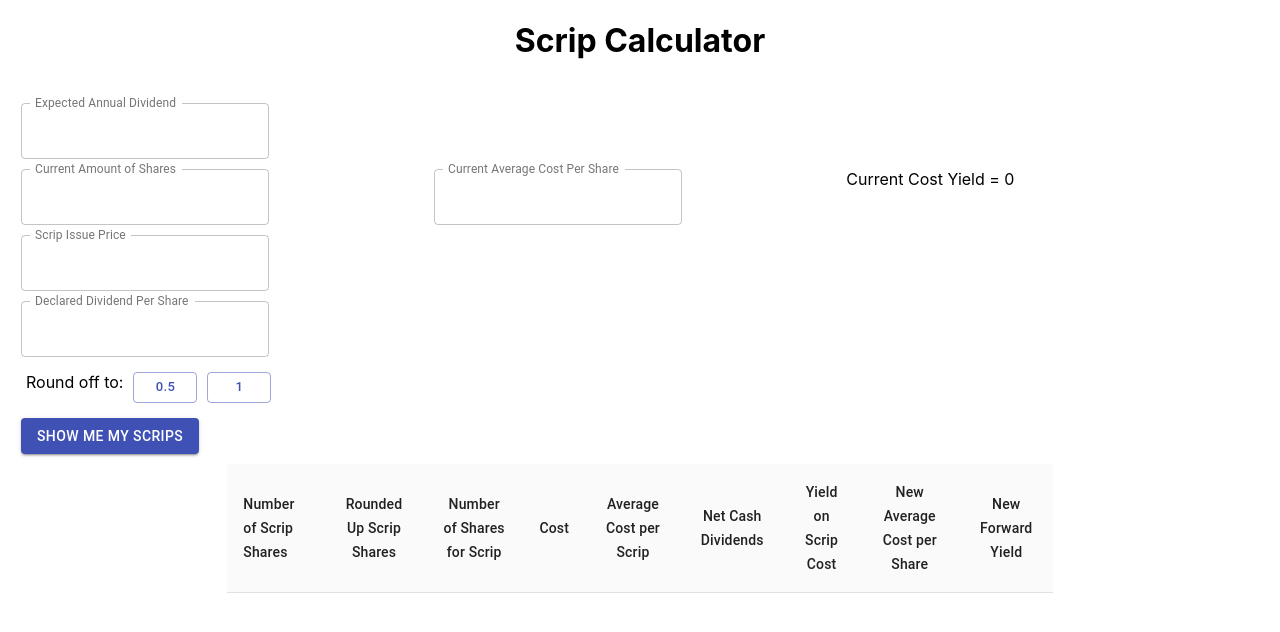
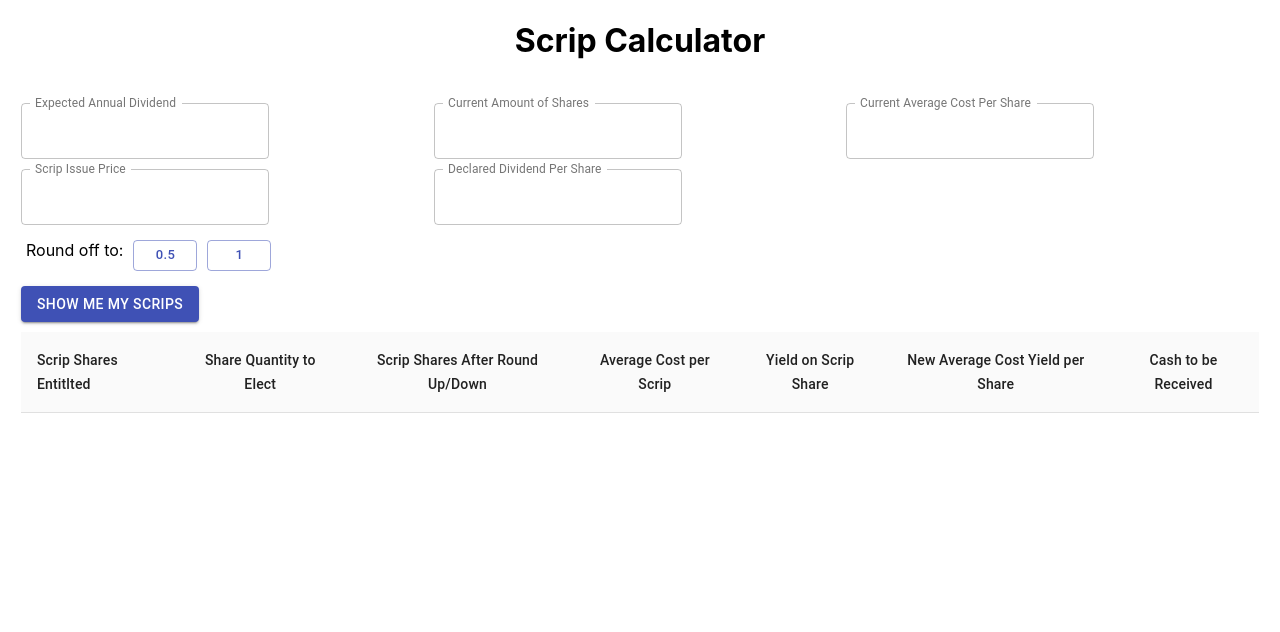
Before and after one commit to Raiishin/Scrip-Calculator, a React (Create React App) app: page / in a window 1280 px wide. Shown: the top 632 px of the page. Built offline with nearby package versions, Linux system fonts and the light colour scheme.

Commit message:
UI-UX Improvements 2

```diff
--- a/src/App.js
+++ b/src/App.js
@@ -19,7 +19,7 @@ function App() {
   const [expectedForwardDPS, setExpectedForwardDPS] = useState(0);
   const [sharesOutstanding, setSharesOutstanding] = useState(0);
   const [avgCostPerShare, setAvgCostPerShare] = useState(0);
-  const [currentForwardYield, setCurrentForwardYield] = useState(0);
+  // const [currentForwardYield, setCurrentForwardYield] = useState(0);
   const [scripPrice, setScripPrice] = useState(0);
   const [DPS, setDPS] = useState(0);
   const [roundOff, setRoundOff] = useState(0.5);
@@ -140,8 +140,6 @@ function App() {
                 }}
               />
             </Grid>
-          </Grid>
-          <Grid container style={{ padding: 5 }}>
             <Grid container item xl={2} xs={4}>
               <TextField
                 label="Current Amount of Shares"
@@ -164,9 +162,9 @@ function App() {
                 }}
               />
             </Grid>
-            <Grid container item xl={2} xs={4}>
+            {/* <Grid container item xl={2} xs={3} style={{ alignContent: "center" }}>
               Current Cost Yield = {currentForwardYield}
-            </Grid>
+            </Grid> */}
           </Grid>
           <Grid container style={{ padding: 5 }}>
             <Grid container item xl={2} xs={4}>
@@ -180,8 +178,6 @@ function App() {
                 }}
               />
             </Grid>
-          </Grid>
-          <Grid container style={{ padding: 5 }}>
             <Grid container item xl={2} xs={4}>
               <TextField
                 label="Declared Dividend Per Share"
@@ -232,7 +228,7 @@ function App() {
               color="primary"
               onClick={() => {
                 console.log(expectedForwardDPS, sharesOutstanding, scripPrice, DPS);
-                setCurrentForwardYield(calculateYield(expectedForwardDPS, avgCostPerShare));
+                // setCurrentForwardYield(calculateYield(expectedForwardDPS, avgCostPerShare));
                 calculateNumberOfSharesForScrip(page, rowsPerPage);
                 setPaginationView(true);
 
@@ -244,35 +240,30 @@ function App() {
           </Grid>
 
           <Grid container style={{ padding: 5 }}>
-            <Grid container item xs={2}></Grid>
-            <Grid container item xs={8}>
+            <Grid container>
               {loading ? (
                 <Table stickyHeader aria-label="simple table">
                   <TableHead>
                     <TableRow>
-                      <TableCell>Number of Scrip Shares</TableCell>
-                      {roundOffView ? <TableCell align="center">Rounded Up Scrip Shares</TableCell> : ""}
-                      <TableCell align="center">Number of Shares for Scrip</TableCell>
-                      <TableCell align="center">Cost</TableCell>
+                      <TableCell>Scrip Shares Entitlted</TableCell>
+                      <TableCell align="center">Share Quantity to Elect</TableCell>
+                      {roundOffView ? <TableCell align="center">Scrip Shares After Round Up/Down</TableCell> : ""}
                       <TableCell align="center">Average Cost per Scrip</TableCell>
-                      <TableCell align="center">Net Cash Dividends</TableCell>
-                      <TableCell align="center">Yield on Scrip Cost</TableCell>
-                      <TableCell align="center">New Average Cost per Share</TableCell>
-                      <TableCell align="center">New Forward Yield</TableCell>
+                      <TableCell align="center">Yield on Scrip Share</TableCell>
+                      <TableCell align="center">New Average Cost Yield per Share</TableCell>
+                      <TableCell align="center">Cash to be Received</TableCell>
                     </TableRow>
                   </TableHead>
                   <TableBody>
                     {rows.map((row) => (
                       <TableRow key={row.scripShares}>
                         <TableCell align="center">{row.scripShares}</TableCell>
+                        <TableCell align="center">{row.sharesForScrip}</TableCell>
                         {roundOffView ? <TableCell align="center">{row.roundUp}</TableCell> : ""}
-                        <TableCell align="center">{row.sharesForScrip}</TableCell>
-                        <TableCell align="center">{row.scripCost}</TableCell>
                         <TableCell align="center">{row.avgScripShareCost}</TableCell>
+                        <TableCell align="center">{row.scripCostYield}</TableCell>
+                        <TableCell align="center">{row.newForwardYield}</TableCell>
                         <TableCell align="center">{row.netCash}</TableCell>
-                        <TableCell align="center">{row.scripCostYield}</TableCell>
-                        <TableCell align="center">{row.newAvgCostPerShare}</TableCell>
-                        <TableCell align="center">{row.newForwardYield}</TableCell>
                       </TableRow>
                     ))}
                   </TableBody>
```
